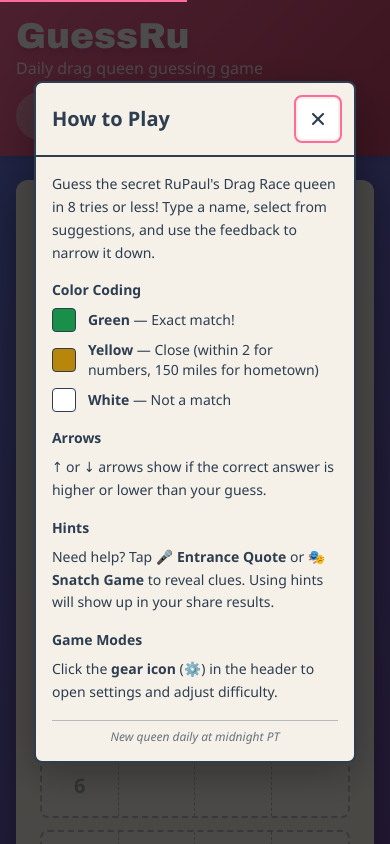
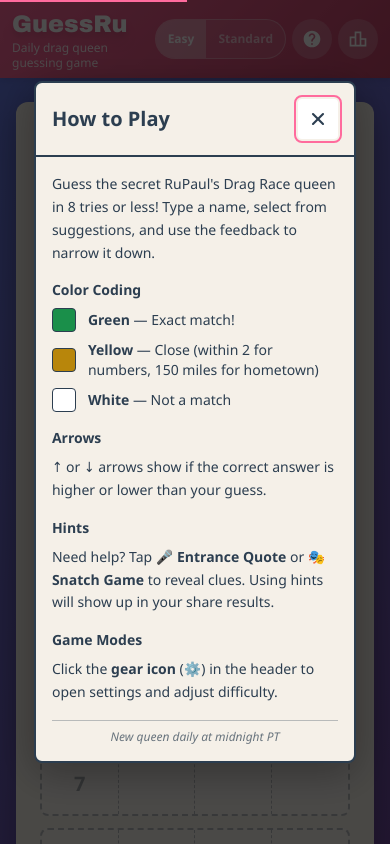
Before and after one commit to JesseBearden/guess-ru, a React (Create React App) app: page / in a window 390 px wide. Shown: the top 844 px of the page. Built offline with nearby package versions, Linux system fonts and the light colour scheme.

Commit message:
Update header to scale for mobile

```diff
--- a/src/components/Header.tsx
+++ b/src/components/Header.tsx
@@ -10,26 +10,26 @@
 
 const Header: React.FC<HeaderProps> = ({ onShowInstructions, onShowStats, gameMode, onModeChange }) => {
   return (
-    <header className="bg-gradient-primary text-white py-4 shadow-light">
-      <div className="max-w-[1200px] mx-auto px-4 flex flex-wrap justify-between items-center gap-y-3 md:px-3 sm:px-2">
-        <div className="text-left">
-          <h1 className="m-0 text-4xl font-bold font-display drop-shadow-lg md:text-3xl sm:text-2xl">
+    <header className="bg-gradient-primary text-white py-2 sm:py-3 md:py-4 shadow-light">
+      <div className="max-w-[1200px] mx-auto px-3 flex justify-between items-center gap-2 sm:px-3 sm:gap-2 md:px-4 md:gap-3">
+        <div className="text-left min-w-0">
+          <h1 className="m-0 text-2xl font-bold font-display drop-shadow-lg sm:text-3xl md:text-4xl">
             GuessRu
           </h1>
-          <p className="m-0 text-base opacity-90 font-light md:text-sm sm:text-xs">
+          <p className="m-0 text-xs leading-tight opacity-90 font-light sm:text-sm md:text-base">
             Daily drag queen guessing game
           </p>
         </div>
 
-        <div className="flex items-center gap-3 sm:gap-2">
+        <div className="flex items-center gap-1.5 sm:gap-2 md:gap-3 flex-shrink-0">
           {/* Mode Toggle */}
           <div
-            className="flex rounded-full border-2 border-white/30 overflow-hidden bg-white/10 h-12 md:h-11"
+            className="flex rounded-full border border-white/30 overflow-hidden bg-white/10 h-10 sm:h-11 md:h-12 sm:border-2"
             role="radiogroup"
             aria-label="Game difficulty"
           >
             <button
-              className={`px-4 py-1.5 text-sm font-semibold transition-all duration-200 sm:px-3 sm:text-xs ${
+              className={`px-3 py-1 text-xs font-semibold transition-all duration-200 sm:px-3 sm:py-1.5 sm:text-sm md:px-4 ${
                 gameMode === 'easy'
                   ? 'bg-white/30 text-white'
                   : 'bg-transparent text-white/60 hover:text-white/80'
@@ -42,7 +42,7 @@
               Easy
             </button>
             <button
-              className={`px-4 py-1.5 text-sm font-semibold transition-all duration-200 sm:px-3 sm:text-xs ${
+              className={`px-3 py-1 text-xs font-semibold transition-all duration-200 sm:px-3 sm:py-1.5 sm:text-sm md:px-4 ${
                 gameMode === 'standard'
                   ? 'bg-white/30 text-white'
                   : 'bg-transparent text-white/60 hover:text-white/80'
@@ -57,23 +57,23 @@
           </div>
 
           <button
-            className="bg-white/20 border-2 border-white/30 text-white p-3 rounded-full cursor-pointer transition-all duration-200 flex items-center justify-center w-12 h-12 min-w-[48px] min-h-[48px] hover:bg-white/30 hover:border-white/50 hover:-translate-y-0.5 active:translate-y-0 md:w-11 md:h-11 md:min-w-[44px] md:min-h-[44px] md:p-2"
+            className="bg-white/20 border border-white/30 text-white p-1.5 rounded-full cursor-pointer transition-all duration-200 flex items-center justify-center w-10 h-10 min-w-[40px] min-h-[40px] hover:bg-white/30 hover:border-white/50 hover:-translate-y-0.5 active:translate-y-0 sm:w-11 sm:h-11 sm:min-w-[44px] sm:min-h-[44px] sm:p-2 sm:border-2 md:w-12 md:h-12 md:min-w-[48px] md:min-h-[48px] md:p-3"
             onClick={onShowInstructions}
             aria-label="Show game instructions"
             title="How to play"
           >
-            <svg width="20" height="20" viewBox="0 0 24 24" fill="currentColor" className="md:w-[18px] md:h-[18px]">
+            <svg width="20" height="20" viewBox="0 0 24 24" fill="currentColor" className="w-5 h-5 sm:w-[18px] sm:h-[18px] md:w-5 md:h-5">
               <path d="M12 2C6.48 2 2 6.48 2 12s4.48 10 10 10 10-4.48 10-10S17.52 2 12 2zm1 17h-2v-2h2v2zm2.07-7.75l-.9.92C13.45 12.9 13 13.5 13 15h-2v-.5c0-1.1.45-2.1 1.17-2.83l1.24-1.26c.37-.36.59-.86.59-1.41 0-1.1-.9-2-2-2s-2 .9-2 2H8c0-2.21 1.79-4 4-4s4 1.79 4 4c0 .88-.36 1.68-.93 2.25z"/>
             </svg>
           </button>
 
           <button
-            className="bg-white/20 border-2 border-white/30 text-white p-3 rounded-full cursor-pointer transition-all duration-200 flex items-center justify-center w-12 h-12 min-w-[48px] min-h-[48px] hover:bg-white/30 hover:border-white/50 hover:-translate-y-0.5 active:translate-y-0 md:w-11 md:h-11 md:min-w-[44px] md:min-h-[44px] md:p-2"
+            className="bg-white/20 border border-white/30 text-white p-1.5 rounded-full cursor-pointer transition-all duration-200 flex items-center justify-center w-10 h-10 min-w-[40px] min-h-[40px] hover:bg-white/30 hover:border-white/50 hover:-translate-y-0.5 active:translate-y-0 sm:w-11 sm:h-11 sm:min-w-[44px] sm:min-h-[44px] sm:p-2 sm:border-2 md:w-12 md:h-12 md:min-w-[48px] md:min-h-[48px] md:p-3"
             onClick={onShowStats}
             aria-label="Show game statistics"
             title="Statistics"
           >
-            <svg width="20" height="20" viewBox="0 0 24 24" fill="currentColor" className="md:w-[18px] md:h-[18px]">
+            <svg width="20" height="20" viewBox="0 0 24 24" fill="currentColor" className="w-5 h-5 sm:w-[18px] sm:h-[18px] md:w-5 md:h-5">
               <path d="M16,11V3H8v6H2v12h20V11H16z M10,5h4v14h-4V5z M4,11h4v8H4V11z M20,19h-4v-6h4V19z"/>
             </svg>
           </button>
```
